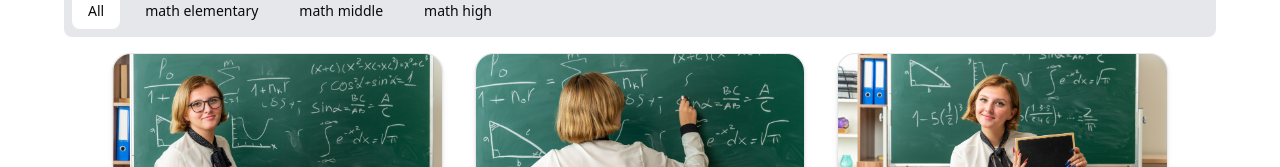
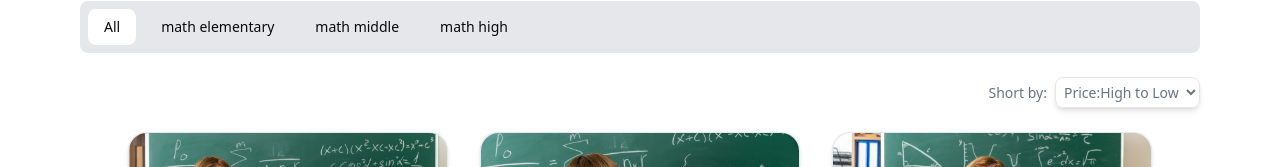
Before and after one commit to furkanarslan1/next-math-teacher, a Next.js app: page /courses in a window 1280 px wide. Shown: the part 207-374 px from the top of the page. Built offline with nearby package versions, Linux system fonts and the light colour scheme.

Commit message:
feat:add filter

```diff
--- a/app/(Main)/courses/page.tsx
+++ b/app/(Main)/courses/page.tsx
@@ -20,7 +20,7 @@ export default async function CoursesPage({
         />
         <div className="absolute inset-0 bg-black/40 "></div>
       </div>
-      <section className="max-w-6xl mx-auto space-y-6">
+      <section className="max-w-6xl mx-auto space-y-6 p-4">
         <h1 className="text-2xl font-bold">Courses</h1>
         <Courses_list category={category} params="courses" />
       </section>
--- a/components/courses/Courses_list.tsx
+++ b/components/courses/Courses_list.tsx
@@ -4,6 +4,7 @@ import { CategoryType } from "@/types/CategoryType";
 import Link from "next/link";
 import Course_card from "./Course_card";
 import { CourseType } from "@/types/CourseType";
+import Filter from "./Filter";
 
 const categories: CategoryType[] = [
   { id: 1, name: "math elementary", slug: "math-elementary" },
@@ -60,7 +61,7 @@ export default function Courses_list({
   return (
     <div className="max-w-6xl mx-auto ">
       <Course_categories categories={categories} />
-      {/* {params === "courses" && <Filter />} */}
+      {params === "courses" && <Filter />}
       <div className="grid grid-cols-1 md:grid-cols-2 lg:grid-cols-3 gap-8 px-12 ">
         {courses.map((course) => (
           <Course_card key={course.id} course={course} />
--- /dev/null
+++ b/components/courses/Filter.tsx
@@ -0,0 +1,31 @@
+"use client";
+import { usePathname, useRouter, useSearchParams } from "next/navigation";
+import React from "react";
+
+export default function Filter() {
+  const searchParams = useSearchParams();
+  const router = useRouter();
+  const pathname = usePathname();
+
+  const handleFilter = (value: string) => {
+    const params = new URLSearchParams(searchParams);
+    params.set("sort", value);
+    router.push(`${pathname}?${params.toString()}`, { scroll: false });
+  };
+  return (
+    <div className="flex items-center justify-end gap-2 text-sm text-gray-500 my-6">
+      <span>Short by:</span>
+      <select
+        name="sort "
+        id="sort"
+        className="border border-gray-200 rounded-md shadow-md p-1"
+        onChange={(e) => handleFilter(e.target.value)}
+      >
+        <option value="asc">Price:High to Low</option>
+        <option value="desc">Price:Low to High</option>
+        <option value="newest">Newest</option>
+        <option value="oldest">Oldest</option>
+      </select>
+    </div>
+  );
+}
```
